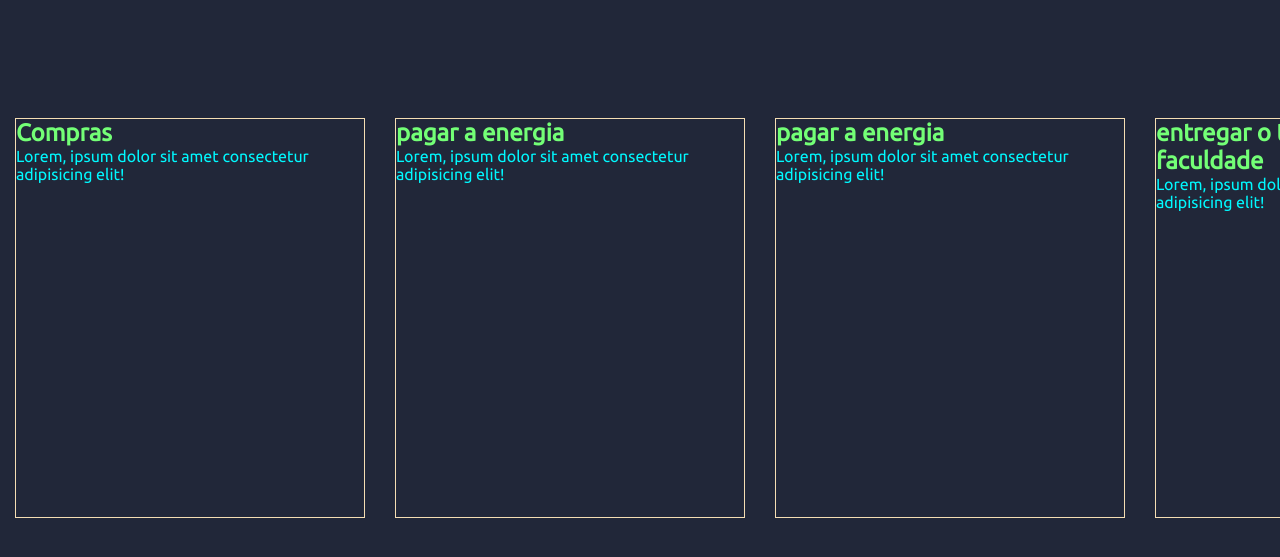
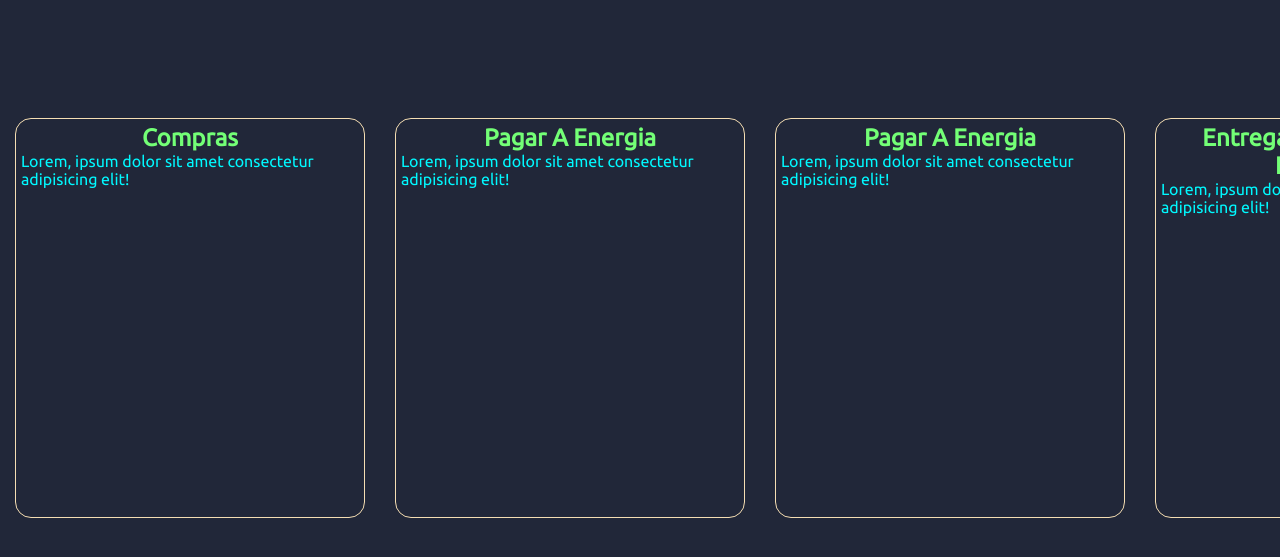
Before and after one commit to AlexJr22/My-Note-App, a website: page index.html in a window 1280 px wide. Shown: the part 127-684 px from the top of the page. Drawn offline with Linux system fonts and the light colour scheme.

Commit message:
update styles

```diff
--- a/src/css/NoteContainer/noteContainer.scss
+++ b/src/css/NoteContainer/noteContainer.scss
@@ -35,9 +35,12 @@ $color2: #73ff76;
             max-height: 400px;
 
             margin-inline: 15px;
-
+            padding: 5px;
+            border-radius: 1rem;
             h2.titleCard {
                 color: $color2;
+                text-transform: capitalize;
+                text-align: center;
             }
         }
     }
```
Also changed, not shown: src/css/NoteContainer/noteContainer.css, 1 other file.
